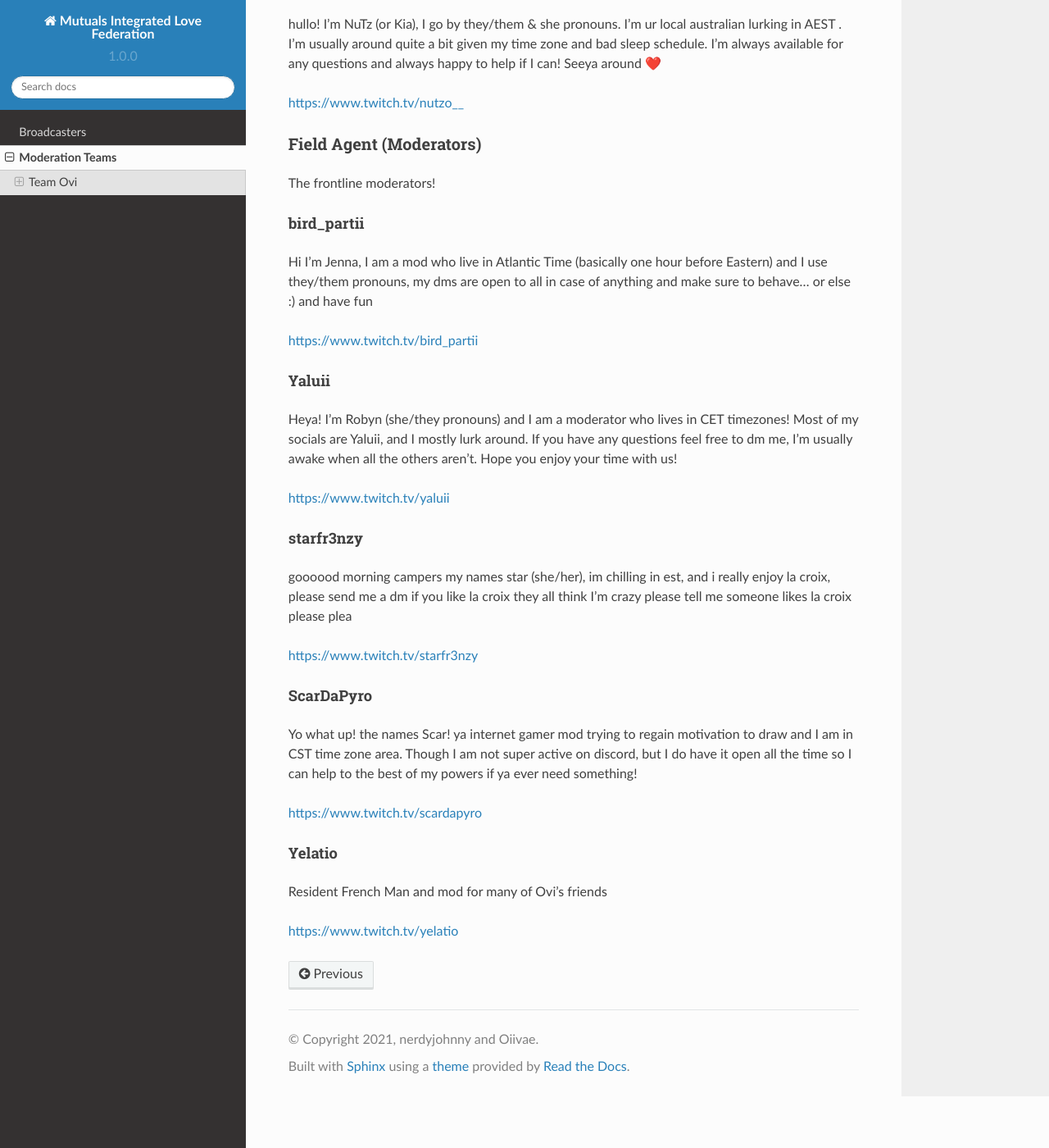
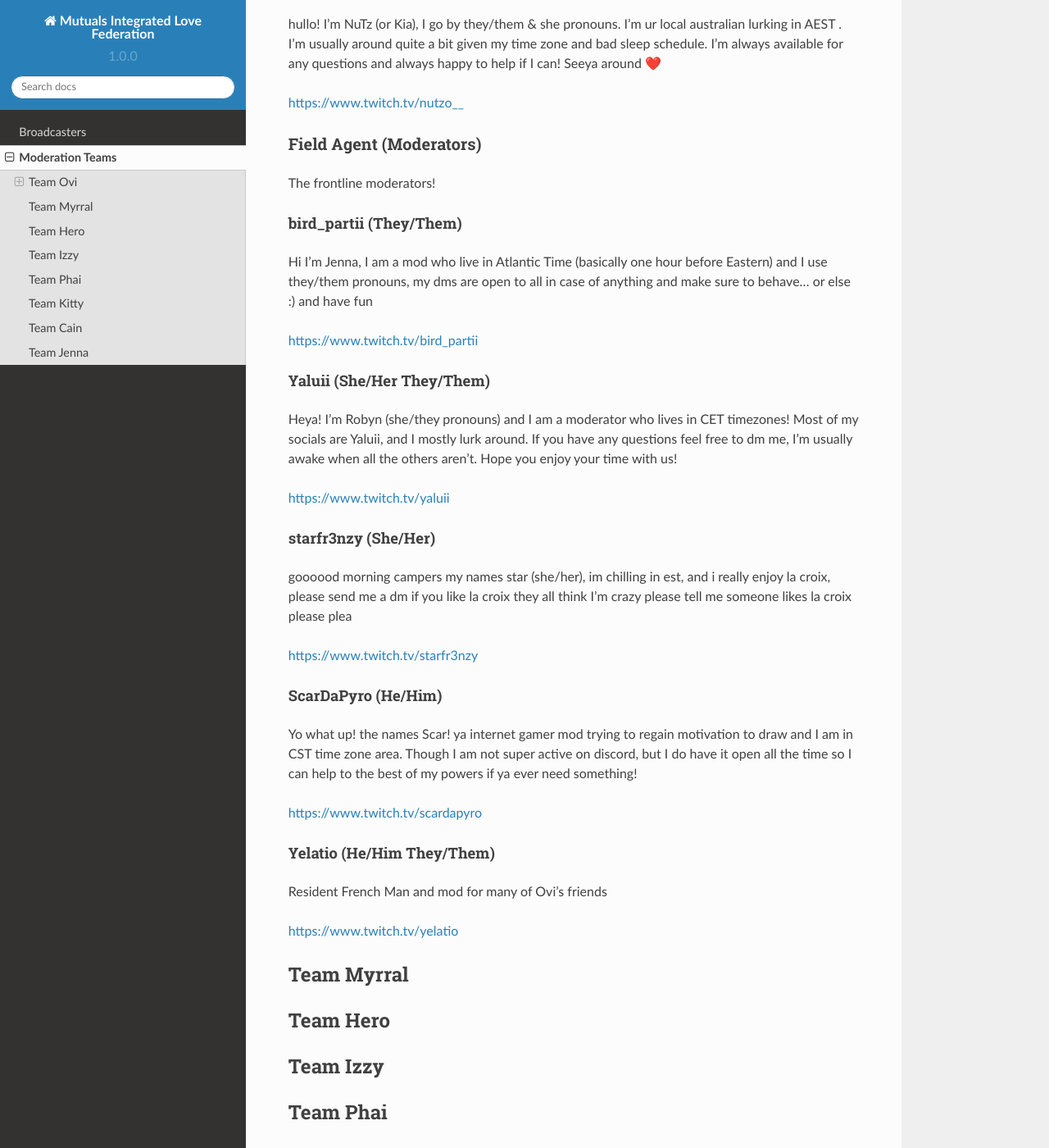
Before and after one commit to OiivaeCommunity/love, a Sphinx documentation site: the page built from docs/source/mods.rst, in a window 1280 px wide and 1400 px high, scrolled down 2277 px. Shown: the whole window at 82% size. Built offline with Sphinx 7.4.7 and the Read the Docs theme 2.0.0, drawn with Linux system fonts in a browser that asks for light colours; some of the changed text lies outside the part shown.

Commit message:
Update mods.rst

```diff
--- a/docs/source/mods.rst
+++ b/docs/source/mods.rst
@@ -9,13 +9,13 @@ Team Ovi
 Site Council
 -------
 
-Sandhands
+Sandhands (He/Him)
 ^^^^^
 Attorney-at-Sand.
 
 https://www.twitch.tv/mrsandhands
 
-Finleaf
+Finleaf (She/Her They/Them)
 ^^^^^
 Sand-at-Attorney?
 
@@ -25,7 +25,7 @@ Site Director (Senior Admin)
 -------
 Most senior moderator. Manages the moderation team and behind the scenes stuff
 
-nerdyjohnny
+nerdyjohnny (He/Him)
 ^^^^^
 Johnny, 23, the nerd who trys his best at paramedicine. Lives in NC, USA (EST) with 3 cats: Yuri, Gordon, and Grey. Also fostering Luna the cat. Streams sometimes and has known Ovi waaaayyy too long. Therefore, he gets to be the mega thorn in her side and make streaming hell.
 
@@ -39,7 +39,7 @@ Site Manager (Admins)
 -----
 Senior moderators that helps with behind the scenes stuff and techincal tasks.
 
-thematbrown
+thematbrown (He/Him)
 ^^^^
 Howdy, the names Matt (I also go by MJB or MJ). I'm your local Texan IT nerd. I am not as active but I have discord open almost all the time so if you need to reach out to me, just shoot me a DM or ping me.
 
@@ -50,7 +50,7 @@ Senior Agent (Senior Moderators)
 -----
 These are the mods that have more experience and expect to be a in a supervisory role.
 
-GuacuGwazii
+GuacuGwazii (She/Her They/Them)
 ^^^^
 
 Gwazi, the resident shitposter and emote artist.
@@ -64,13 +64,13 @@ I'm in the EST timezones, you can feel free to ask me about anything! Remember t
 
 https://www.twitch.tv/lunarese
 
-sweetkitsu
+sweetkitsu (She/Her)
 ^^^^
 Kitt, its just Kitt.
 
 https://www.twitch.tv/sweetkitsu
 
-NomiNovaks
+NomiNovaks (She/Her)
 ^^^^
 Hiyooo!! My name is Nomi {she/her}, I’m quite active here so feel free to dm me! EST is where I stay. If you have any questions my dms are always open :D enjoy yourself here!!!
 
@@ -80,7 +80,7 @@ Maintenance (MC)
 ----
 These are moderators whose primary focus is the minecraft servers.
 
-NuTzy
+NuTzy (She/Her They/Them)
 ^^^^
 hullo! I’m NuTz (or Kia), I go by they/them & she pronouns. I’m ur local australian lurking in AEST . I’m usually around quite a bit given my time zone and bad sleep schedule. I’m always available for any questions and always happy to help if I can! Seeya around ❤️
 
@@ -91,34 +91,56 @@ Field Agent (Moderators)
 ----
 The frontline moderators!
 
-bird_partii
+bird_partii (They/Them)
 ^^^^
 Hi I'm Jenna, I am a mod who live in Atlantic Time (basically one hour before Eastern) and I use they/them pronouns, my dms are open to all in case of anything and make sure to behave... or else :) and have fun
 
 https://www.twitch.tv/bird_partii
 
-Yaluii
+Yaluii (She/Her They/Them)
 ^^^^
 Heya! I'm Robyn (she/they pronouns) and I am a moderator who lives in CET timezones! Most of my socials are Yaluii, and I mostly lurk around. If you have any questions feel free to dm me, I'm usually awake when all the others aren't. Hope you enjoy your time with us!
 
 https://www.twitch.tv/yaluii
 
-starfr3nzy
+starfr3nzy (She/Her)
 ^^^^
 goooood morning campers my names star (she/her), im chilling in est, and i really enjoy la croix, please send me a dm if you like la croix they all think I’m crazy please tell me someone likes la croix please plea
 
 https://www.twitch.tv/starfr3nzy
 
 
-ScarDaPyro
+ScarDaPyro (He/Him)
 ^^^^
 Yo what up! the names Scar! ya internet gamer mod trying to regain motivation to draw and I am in CST time zone area. Though I am not super active on discord, but I do have it open all the time so I can help to the best of my powers if ya ever need something!
 
 https://www.twitch.tv/scardapyro
 
 
-Yelatio
+Yelatio (He/Him They/Them)
 ^^^^
 Resident French Man and mod for many of Ovi's friends
 
 https://www.twitch.tv/yelatio
+
+
+Team Myrral
+=======
+
+Team Hero
+=======
+
+Team Izzy
+=======
+
+Team Phai
+=======
+
+Team Kitty
+=======
+
+Team Cain
+=======
+
+Team Jenna
+=======
```
